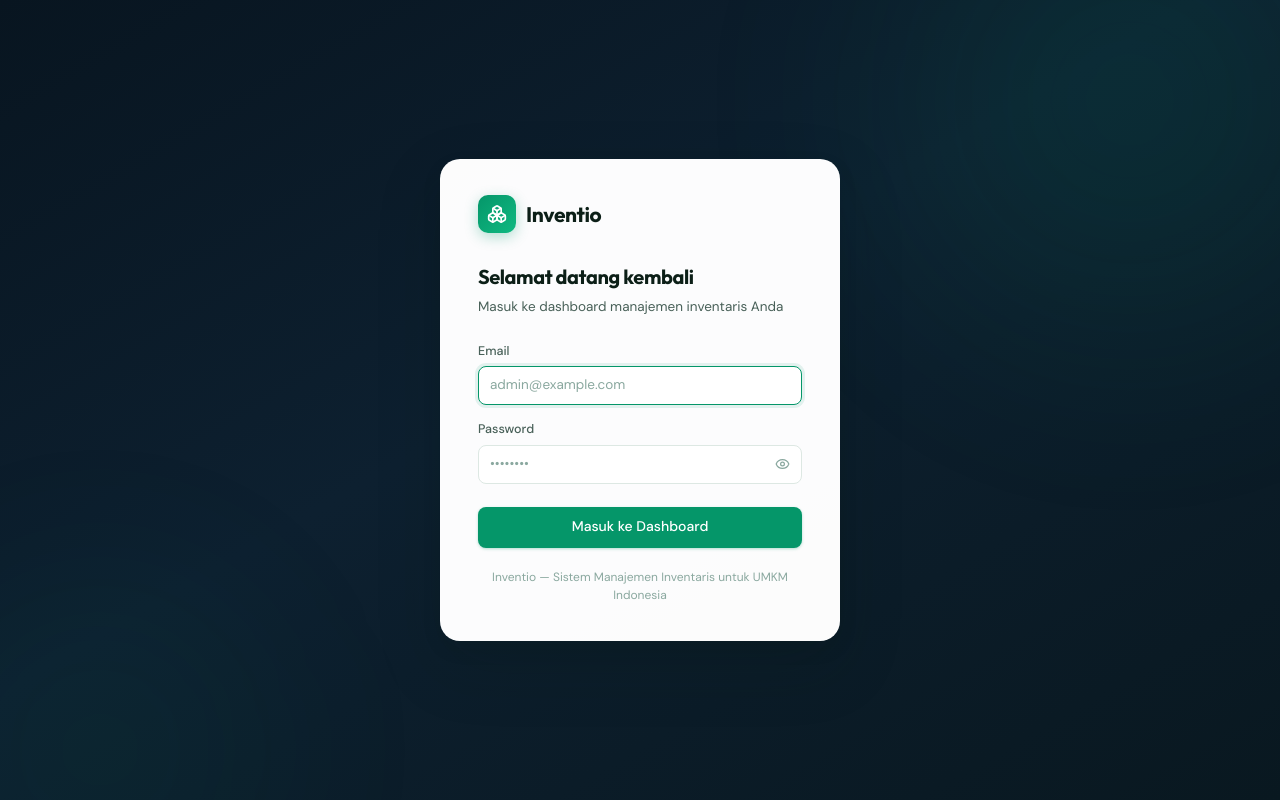
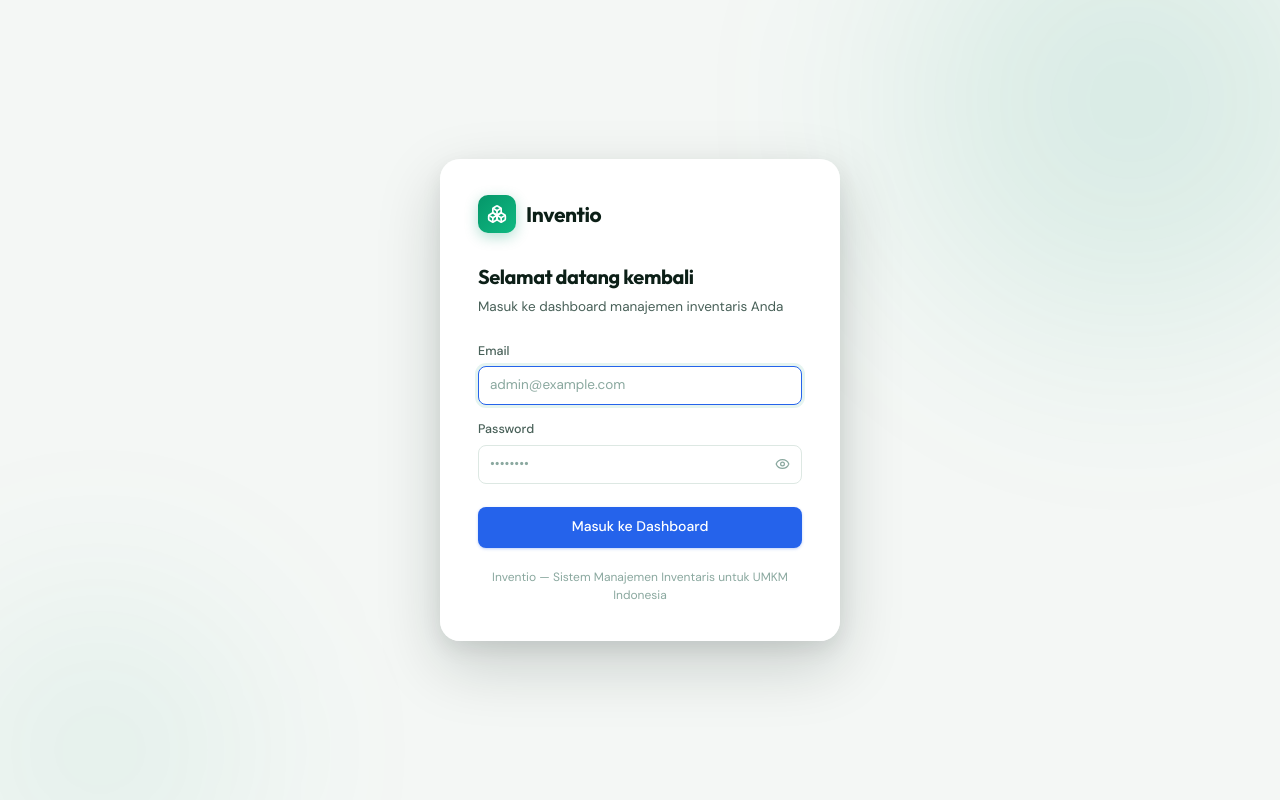
Before and after one commit to haisyaf/inventio, a React (Vite) app in the folder client/: page /login in a window 1280 px wide. Built offline with nearby package versions, Linux system fonts and the light colour scheme.

Commit message:
style: button login color

```diff
--- a/client/src/index.css
+++ b/client/src/index.css
@@ -22,11 +22,11 @@
   --text-muted: #8AA89F;
 
   /* Accent — Emerald */
-  --accent: #059669;
-  --accent-hover: #047857;
+  --accent: rgb(37, 99, 235);
+  --accent-hover: rgb(15, 69, 185);
   --accent-light: #ECFDF5;
   --accent-muted: rgba(5, 150, 105, 0.10);
-  --accent-border: rgba(5, 150, 105, 0.22);
+  --accent-border: rgba(37, 99, 235, 0.22);
 
   /* Semantic */
   --success: #059669;
@@ -655,7 +655,7 @@ td {
 .btn-primary {
   background: var(--accent);
   color: white;
-  box-shadow: 0 1px 3px rgba(5, 150, 105, 0.3);
+  box-shadow: 0 1px 3px rgba(37, 99, 235, 0.3);
 }
 
 .btn-primary:hover:not(:disabled) {
@@ -936,7 +936,7 @@ td {
 /* ── LOGIN PAGE ─────────────────────────────────────── */
 .login-page {
   min-height: 100dvh;
-  background: linear-gradient(150deg, #081520 0%, #0D2030 45%, #091820 100%);
+  background: linear-gradient(150deg, #ffffff);
   display: flex;
   align-items: center;
   justify-content: center;
```
